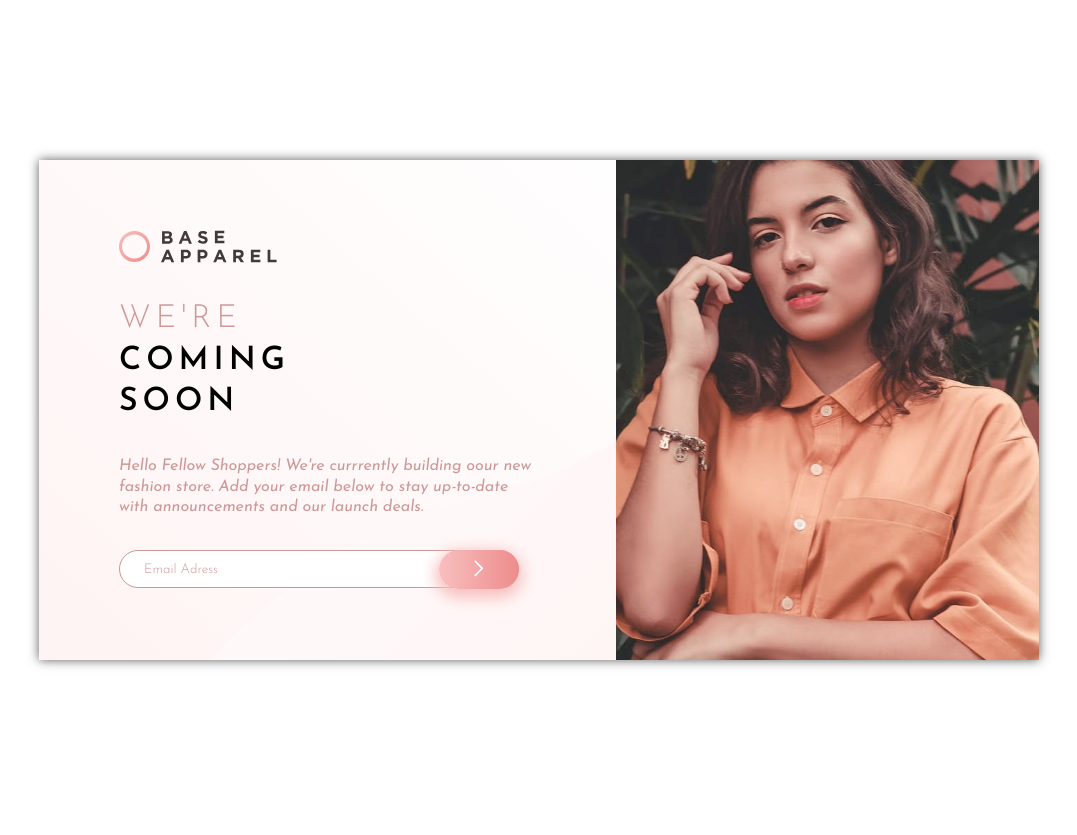
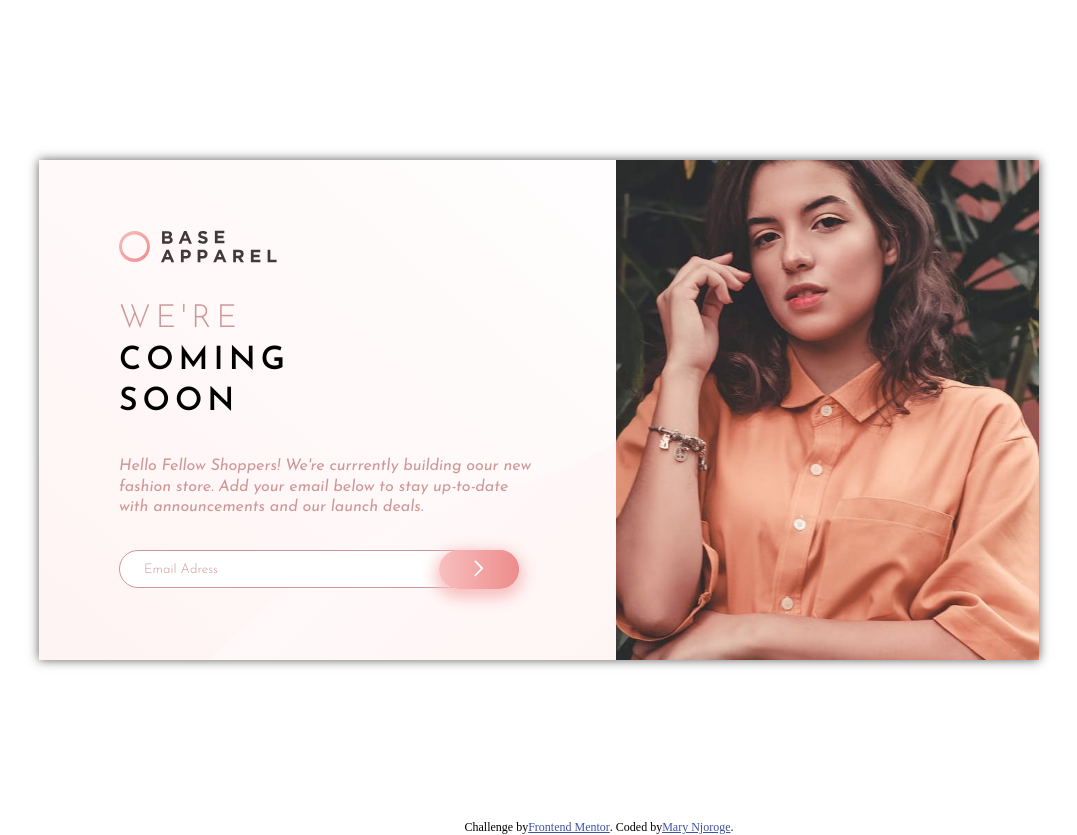
Before and after one commit to Maryahcee/base-aparrell-frontend-mentor-chanlleng, a Vue app: page / in a window 1280 px wide. Shown: the whole page, without its empty margins (41-1118 px from the left). Built offline with nearby package versions, Linux system fonts and the light colour scheme.

Commit message:
Update App.vue
added a footer

```diff
--- a/src/App.vue
+++ b/src/App.vue
@@ -11,8 +11,13 @@
   <div>
     <hero-cover-img />
   </div>
-
   </div>
+    <footer>
+      <div class="attribution">
+        Challenge by <a href="https://www.frontendmentor.io?ref=challenge" target="_blank">Frontend Mentor</a>.
+        Coded by <a href="#" > Mary Njoroge</a>.
+      </div>
+  </footer>
 </template>
 
 <script>
@@ -69,6 +74,17 @@ export default {
   display:none;
 }
 
+.attribution {
+  display: flex;
+  align-items: center;
+  justify-content: center;
+  font-size: 12px;
+}
+
+.attribution a {
+  color: hsl(228, 45%, 44%);
+}
+
 @media screen and (max-width: 600px){
 
   #desktop-view {
```
